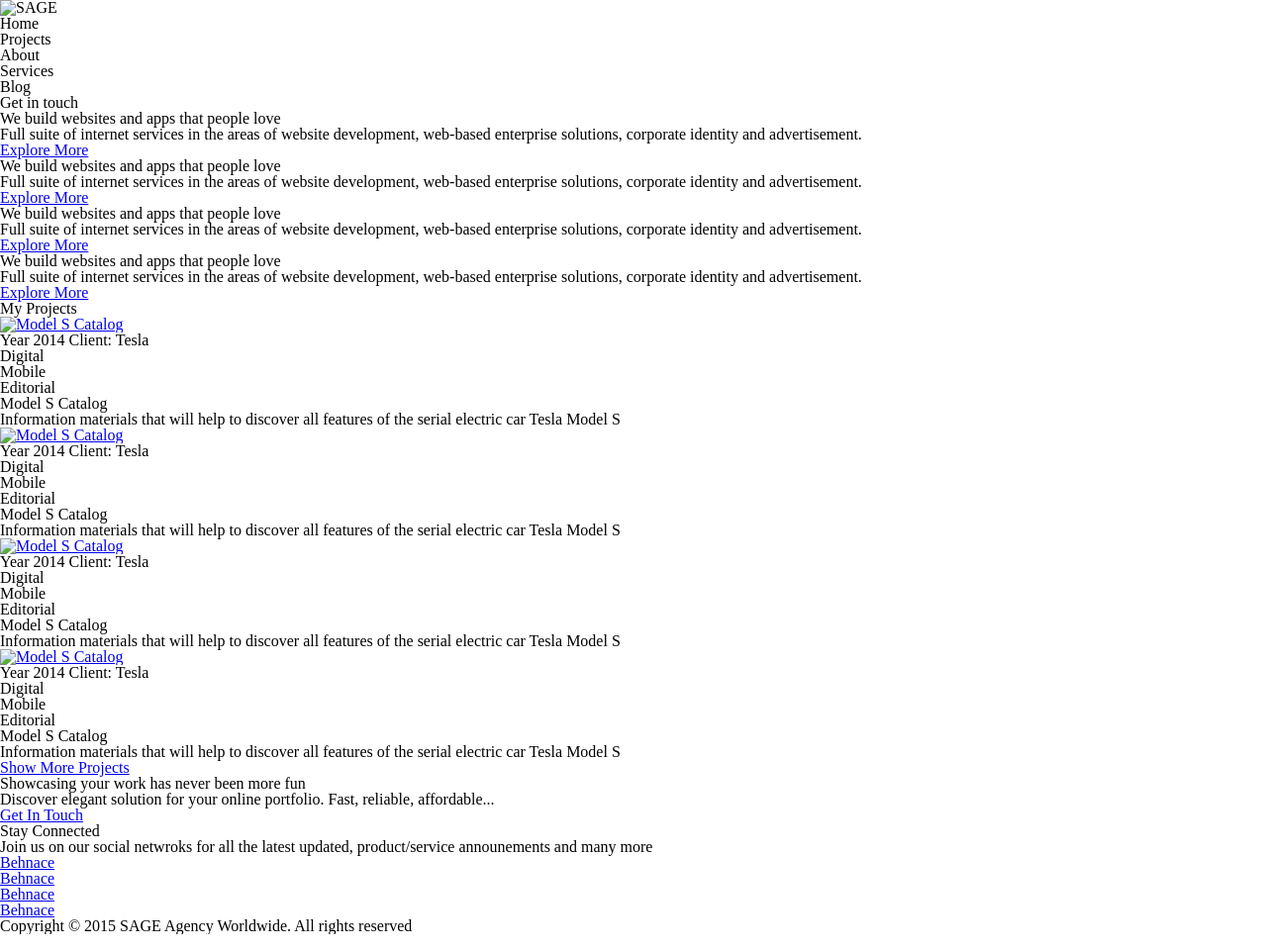
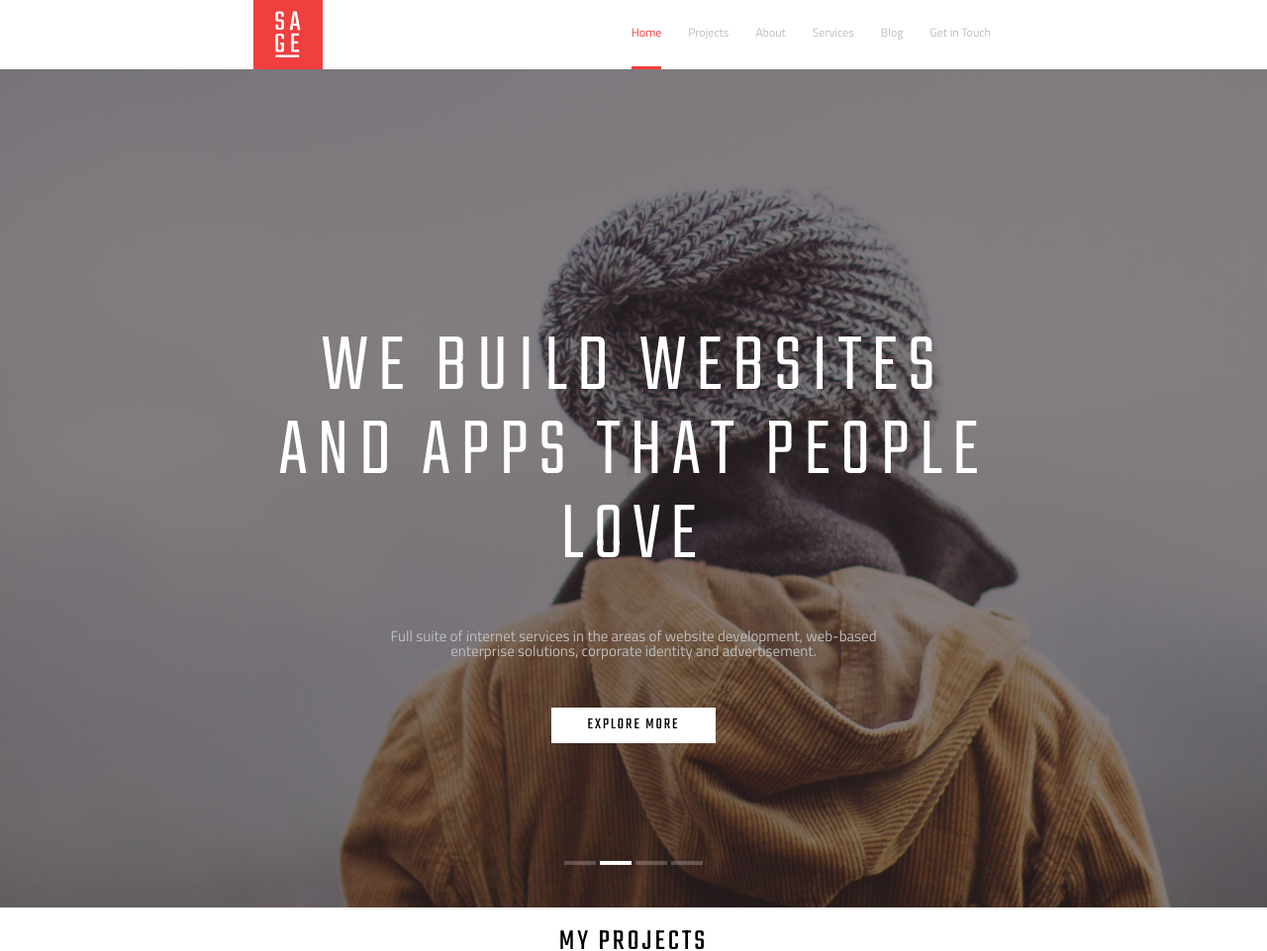
Before and after one commit to ayoubhadi/sage, a plain HTML site: page phase 2/index.html in a window 1280 px wide. Shown: the top 961 px of the page at 99% size. Drawn offline with Linux system fonts and the light colour scheme.

Commit message:
Rough Draft

```diff
--- /dev/null
+++ b/phase 2/css/main.css
@@ -0,0 +1,306 @@
+*{
+	box-sizing: border-box;
+}
+
+img.logo{
+	float:left;
+	width: 70px;
+	height: 70px;
+}
+
+.main_nav{
+	float:right;
+}
+
+.clearfix:after{
+	content: "";
+	display: table;
+	clear: both;
+}
+
+.main_nav ul li{
+	font-family:'Titillium Web', sans-serif;
+	font-weight: 400;
+	color: #bebebe;
+	display:inline-block;
+	margin: 27px 23px 0 0;
+	font-size: 12px;
+}
+
+header.container{
+	width: 60%;
+	min-width: 600px;
+	margin: 0 auto;
+}
+
+.hero_carousel1{
+	background: #30282a url(../img/background.jpg) center center no-repeat;
+	background-size: cover;
+	width: 100%;
+}
+
+.content{
+	text-align:center;
+}
+
+.carousel_content{
+	padding-top: 260px;
+}
+
+.hero_carousel1 h1 {
+    padding-bottom: 50px;
+    font-family: 'Teko', sans-serif;
+    color: #fff;
+    font-size: 85px;
+    font-weight: 300;
+    text-transform: uppercase;
+    width: 60%;
+    min-width: 600px;
+    margin: 0 auto;
+    letter-spacing: 10px;
+}
+
+.hero_carousel1 p {
+    font-family: 'Titillium Web', sans-serif;
+    font-size: 15px;
+    color: #bebebe;
+    width: 40%;
+    text-align: center;
+    margin: 0 auto;
+    margin-bottom: 50px;
+}
+
+.hero_carousel1 a {
+    text-decoration: none;
+    font-family:'Teko', sans-serif;
+    text-transform: uppercase;
+    color: #000;
+    background: #fff;
+    padding: 10px 36px;
+    margin-bottom: 10px;
+    display: inline-block;
+    letter-spacing: 2px;
+    font-size: 16px;
+}
+
+nav.carousel_nav{
+	position: relative;
+	width: 100%;
+	margin: 0 auto;
+	padding-bottom: 40px;
+}
+
+.carousel_nav ul{
+	display: inline-block;
+	margin-top: 100px;
+}
+
+.carousel_nav ul li{
+	display: inline-block;
+	background: #fff;
+	padding: 2px 16px;
+	color: #fff;
+}
+
+section.container {
+    width: 90%;
+    margin: 0 auto;
+}
+
+
+h2{
+	text-align:center;
+	text-transform: uppercase;
+	font-family:'Teko', sans-serif;
+	font-weight: 400;
+	font-size: 30px;
+	padding: 20px 0;
+	letter-spacing: 3px;
+}
+
+h3{
+	width: 100%;
+	text-align: center;
+	text-transform: uppercase;
+	font-family:'Teko', sans-serif;
+	font-weight: 400;
+	font-size: 22px;
+	letter-spacing: 3px;
+	text-decoration: none;
+	margin-top: 15px;
+	margin-bottom: 12px;
+}
+
+img {
+	width: 100%;
+	margin:0 auto;
+}
+
+.tesla{
+	float:left;
+	width: 49%;
+}
+
+
+.discovery{
+	float:right;
+	width: 49%;
+}
+
+.stuhrling{
+	float:left;
+	width:49%;
+	margin-top: 20px;
+}
+
+.infinity{
+	float:right;
+	width:49%;
+	margin-top: 20px;
+}
+
+.tesla p, .discovery p, .stuhrling p, .infinity p{
+	font-family: 'Titillium Web', sans-serif;
+	font-size: 12px;
+	text-align: center;
+	margin-top: 12px;
+	margin-bottom: 20px;
+	color: #bebebe;
+	width: 75%;
+	margin:0 auto;
+	line-height: 15px;
+}
+
+.stuhrling p, .infinity p{
+	margin-bottom: 35px;
+}
+
+section.container a{
+	text-decoration: none;
+	text-align:center;
+    font-family:'Teko', sans-serif;
+    text-transform: uppercase;
+    color: #f63c3c;
+    display: block;
+    letter-spacing: 2px;
+    font-size: 16px;
+    margin:0 auto;
+}
+
+.projects_border{
+	border-bottom: solid #f63c3c;
+	width: 142px;
+}
+
+.main_nav .active{
+	border-bottom: solid #f63c3c;
+	padding-bottom: 28px;
+	color: #f63c3c;
+}
+
+.showcase {
+	text-align:center;
+    background: #f63c3c;
+    padding: 20px 0 40px 0;
+    margin-top: 40px;
+}
+
+.showcase h2{
+	font-family: 'Teko', sans-serif;
+	font-size: 35px;
+	font-weight: 300;
+	text-transform: uppercase;
+	color: #fff;
+	padding-bottom: 15px;
+}
+
+.showcase p{
+	font-family: 'Roboto', sans-serif;
+	font-size: 14px;
+	font-weight: 300;
+	color: #fcd2d2;
+	text-align: center;
+}
+
+.showcase a{
+	text-decoration: none;
+	display: inline-block;
+	font-family: 'Teko', sans-serif;
+	text-transform: uppercase;
+	color: #000;
+	background: #fff;
+	letter-spacing: 2px;
+	font-size: 18px;
+	padding: 12px 68px;
+	margin-top: 15px;
+}
+
+aside.content{
+	padding:40px 0;
+	width: 60%;
+	margin: 0 auto;
+}
+
+aside.content h2{
+
+	text-align:left;
+	padding: 0;
+}
+
+aside.content p{
+	font-family: 'Titillium Web', sans-serif;
+	font-size: 13px;
+	margin-bottom: 30px;
+	color: #bebebe;
+	line-height: 15px;
+	text-align: left;
+}
+
+aside.content ul li{
+
+	display:inline-block;
+	background: #30282a;
+	width: 23%;
+    float: left;
+ 	margin-right: 1.5%;
+    padding: 30px 55px;
+}
+
+aside.content ul li:last-child{
+	margin-right: 0;
+}
+
+aside.content ul li a{
+	letter-spacing: 3px;
+	color: #fff;
+	font-family:'Teko', sans-serif;
+	font-weight: 300;
+	text-decoration: none;
+	text-transform: uppercase;
+	font-size: 20px;
+	line-height: 40px;
+}
+
+.fa{
+	display:block;
+	font-size: 40px;
+}
+
+.footer_container{
+    text-align: center;
+    margin:0 auto;
+    background: #fafafa;
+}
+
+footer.container{
+	width: 60%;
+	margin:20px auto;
+}
+
+footer.container p{
+	font-family: 'Titillium Web', sans-serif;
+	font-size: 11px;
+	color: #bebebe;
+	line-height: 15px;
+	text-align: left;
+}
--- /dev/null
+++ b/phase 2/css/text.css
@@ -0,0 +1,189 @@
+*{
+	box-sizing: border-box;
+}
+
+body{
+	font-family: 'Titillium Web', sans-serif;
+	font-size: 16px;
+	line-height: 1.5;
+	color: #bfbdbf;
+	background: #30282a url(../img/bkgd.jpg) center center no-repeat fixed;
+	background-size: cover;
+}
+
+.clearfix:after{
+	content: "";
+	display: table;
+	clear: both;
+}
+
+a{
+	text-decoration: none;
+}
+
+
+h1, h2, h3, button, time{
+	font-family: 'Teko', sans-serif;
+	color: #fff;
+	font-weight: 300;
+	text-transform: uppercase;
+	letter-spacing: 10px;
+}
+
+h1{
+	font-size: 120px;
+}
+
+h2{
+	font-size: 30px;
+	font-weight: 300;
+    letter-spacing: 3px;
+}
+
+h3{
+	display: inline-block;
+	font-size: 20px;
+    letter-spacing: 2px;
+}
+
+.container{
+	max-width: 1170px;
+	margin: 0 auto;
+	width: 90%;
+}
+
+
+.closed{
+	display: none;
+}
+
+.logo{
+	float: left;
+}
+
+.hamburger{
+	float: right;
+	width: 70px;
+	height: 70px;
+	padding-top: 25px;
+	background-color: #352d2f;
+}
+
+.icon_bar{
+	display: block;
+	width: 24px;
+	height: 2px;
+	margin: 0 auto 3px;
+	background-color: #fff;
+}
+
+header.navigation{
+	margin-bottom: 10%;
+}
+
+
+.lead{
+	font-size: 26px;
+	line-height: 1.3;
+}
+
+.content{
+	width: 60%;
+	margin-bottom: 10%;
+}
+
+.content header{
+	margin-bottom: 30px;
+}
+
+.content section > p{
+	font-size: 18px;
+}
+
+.content section{
+	width: 80%;
+	margin-top: 30px;
+	margin-bottom: 30px;
+}
+
+aside{
+	width: 50%;
+}
+
+section h2{
+	margin-bottom: 16px;
+}
+
+form{
+	margin-top: 40px;
+}
+
+input{
+	font-family: 'Titillium Web', sans-serif;
+    font-size: 16px;
+	color: #555555;
+	border: 1px solid #e5e5e5;
+	padding: 18px 20px;
+	width: 80%;
+}
+
+button{
+    font-size: 20px;
+    background: #f63c3c;
+    letter-spacing: 4px;
+    border: none;
+    padding: 16px 15px;
+    vertical-align: top;
+}
+
+.fa{
+    font-size: 22px;
+    color: #fff;
+    margin-right: 20px;
+}
+
+.fa.fa-facebook{
+	margin-right: 27px;
+}
+
+aside article, aside time{
+    margin-left: 38px;
+}
+
+aside ul li{
+	margin-bottom: 20px;
+}
+
+time{
+	color: #959595;
+	letter-spacing: 1px;
+}
+
+footer, footer a{
+	font-size: 13px;
+	color: #8c8b8c;
+}
+
+footer{
+	margin-bottom: 30px;
+}
+
+.footer-links{
+	float: right;
+}
+
+.footer-links li{
+	display: inline-block;
+}
+.footer-links li:first-child{
+	margin-right: 20px;
+}
+
+
+.copyright{
+	float: left;
+}
+
+.copyright a{
+	color: #fff;
+}
--- a/phase 2/index.html
+++ b/phase 2/index.html
@@ -4,62 +4,70 @@
 	<meta charset="UTF-8">
 	<title>Sage</title>
 	<link rel="stylesheet" href="css/reset.css">
+	<link rel="stylesheet" href="https://maxcdn.bootstrapcdn.com/font-awesome/4.4.0/css/font-awesome.min.css">
+	<link href='https://fonts.googleapis.com/css?family=Titillium+Web:400,300' rel='stylesheet' type='text/css'>
+	<link href='https://fonts.googleapis.com/css?family=Teko:300,400' rel='stylesheet' type='text/css'>
+	<link rel="stylesheet" href="css/main.css">
+
 </head>
 <body>
-	<header>
-		<div class="logo"><img src="img/logo.gif" alt="SAGE"></div>
-		<nav>
+	<header class="container clearfix">
+		<img class="logo" src="img/logo.svg" alt="SAGE">
+		<nav class="main_nav">
 			<ul>
 				<li class="active"><a href="#"></a> Home</li>
-				<li><a href="#"></a> Projects</li>
+				<li><a style="" href="#"></a> Projects</li>
 				<li><a href="#"></a> About</li>
 				<li><a href="#"></a> Services</li>
 				<li><a href="#"></a> Blog</li>
-				<li><a href="#"></a> Get in touch</li>
+				<li><a href="#"></a> Get in Touch</li>
 			</ul>
 		</nav>
 	</header>
 	<main>
 		<section>
-			<nav>
+			<div class="content">
 				<ul>
-					<li class="active"></li>
-					<li></li>
-					<li></li>
-					<li></li>
-				</ul>
-			</nav>
-			<div>
-				<ul>
-					<li>
+					<li class="hero_carousel1">
+						<div class="carousel_content">
+						<h1>We build websites and apps that people love</h1>
+						<p>Full suite of internet services in the areas of website development, web-based enterprise solutions, corporate identity and advertisement.</p>
+						<a href="#">Explore More</a>
+						<nav class="carousel_nav">
+							<ul>
+								<li style="opacity:0.22;"></li>
+								<li></li>
+								<li style="opacity:0.22;"></li>
+								<li style="opacity:0.22;"></li>
+							</ul>
+						</nav>
+					</div>
+					</li>
+					<li style="display:none;">
 						<h1>We build websites and apps that people love</h1>
 						<p>Full suite of internet services in the areas of website development, web-based enterprise solutions, corporate identity and advertisement.</p>
 						<a href="#">Explore More</a>
 					</li>
-					<li>
+					<li style="display:none;">
 						<h1>We build websites and apps that people love</h1>
 						<p>Full suite of internet services in the areas of website development, web-based enterprise solutions, corporate identity and advertisement.</p>
 						<a href="#">Explore More</a>
 					</li>
-					<li>
-						<h1>We build websites and apps that people love</h1>
-						<p>Full suite of internet services in the areas of website development, web-based enterprise solutions, corporate identity and advertisement.</p>
-						<a href="#">Explore More</a>
-					</li>
-					<li>
+					<li style="display:none;">
 						<h1>We build websites and apps that people love</h1>
 						<p>Full suite of internet services in the areas of website development, web-based enterprise solutions, corporate identity and advertisement.</p>
 						<a href="#">Explore More</a>
 					</li>
 				</ul>
 			</div>
-		</section>
-		<section>
+		<section class="container clearfix">
 			<h2>My Projects</h2>
-				<article>
+
+
+				<article class="tesla">
 					<figure>
-						<a href="#"><img src="img/model_s_catalog.jpeg" alt="Model S Catalog"/></a>
-						<figcaption>
+						<a href="#"><img src="img/tesla.jpg" alt="tesla"/></a>
+						<figcaption style="display:none;">
 							<h4>
 								<time datetime="2014">Year 2014</time>
 								Client: Tesla
@@ -74,10 +82,30 @@
 					<h3>Model S Catalog</h3>
 					<p>Information materials that will help to discover all features of the serial electric car Tesla Model S</p>
 				</article>
-				<article>
+
+				<article class="discovery">
 					<figure>
-						<a href="#"><img src="img/model_s_catalog.jpeg" alt="Model S Catalog"/></a>
-						<figcaption>
+						<a href="#"><img src="img/discovery.jpg" alt="discover"/></a>
+						<figcaption style="display:none;">
+							<h4>
+								<time datetime="2014">Year 2014</time>
+								Client: Discovery Channel
+							</h4>
+							<ul>
+								<li>Digital</li>
+								<li>Mobile</li>
+								<li>Editorial</li>
+							</ul>
+						</figcaption>
+					</figure>
+					<h3>Discovery Channel iPad</h3>
+					<p>The space is designed to inspire, and pique curiosity and encourage visitors to express their own creativity</p>
+				</article>
+
+				<article class="stuhrling">
+					<figure>
+						<a href="#"><img src="img/stuhrling.jpg" alt="stuhrling"/></a>
+						<figcaption style="display:none;">
 							<h4>
 								<time datetime="2014">Year 2014</time>
 								Client: Tesla
@@ -89,13 +117,14 @@
 							</ul>
 						</figcaption>
 					</figure>
-					<h3>Model S Catalog</h3>
-					<p>Information materials that will help to discover all features of the serial electric car Tesla Model S</p>
+					<h3>Stuhrling</h3>
+					<p>Flexible multi-concept portfolio theme  based on WordPress. Built by designers, for designers, creative agencies and studios.</p>
 				</article>
-				<article>
+
+				<article class="infinity">
 					<figure>
-						<a href="#"><img src="img/model_s_catalog.jpeg" alt="Model S Catalog"/></a>
-						<figcaption>
+						<a href="#"><img src="img/infinity.jpg" alt="infinity"/></a>
+						<figcaption style="display:none;">
 							<h4>
 								<time datetime="2014">Year 2014</time>
 								Client: Tesla
@@ -107,54 +136,38 @@
 							</ul>
 						</figcaption>
 					</figure>
-					<h3>Model S Catalog</h3>
-					<p>Information materials that will help to discover all features of the serial electric car Tesla Model S</p>
+					<h3>Infinity Spaces</h3>
+					<p>Infinity &infin; is an abstract concept describing something without any limit and is relevant in a number of fields</p>
 				</article>
-				<article>
-					<figure>
-						<a href="#"><img src="img/model_s_catalog.jpeg" alt="Model S Catalog"/></a>
-						<figcaption>
-							<h4>
-								<time datetime="2014">Year 2014</time>
-								Client: Tesla
-							</h4>
-							<ul>
-								<li>Digital</li>
-								<li>Mobile</li>
-								<li>Editorial</li>
-							</ul>
-						</figcaption>
-					</figure>
-					<h3>Model S Catalog</h3>
-					<p>Information materials that will help to discover all features of the serial electric car Tesla Model S</p>
-				</article>
-				<a href="#">Show More Projects</a>
+				<a class="projects_border" href="#">Show More Projects</a>
 		</section>
-		<section>
+		<section class="showcase">
 			<h2>Showcasing your work has never been more fun</h2>
 			<p>Discover elegant solution for your online portfolio. Fast, reliable, affordable...</p>
 			<a href="#">Get In Touch</a>
 		</section>
-		<aside>
+		<section class="footer_container">
+		<aside class="content">
 			<h2>Stay Connected</h2>
 			<p>Join us on our social netwroks for all the latest updated, product/service announements and many more</p>
-			<ul>
+			<ul class="clearfix">
 				<li>
-					<a href="#" target="_blank">Behnace</a>
+					<a href="#" target="_blank"><i class="fa fa-behance"></i>Behance</a>
 				</li>
 				<li>
-					<a href="#" target="_blank">Behnace</a>
+					<a href="#" target="_blank"><i class="fa fa-facebook"></i>Facebook</a>
 				</li>
 				<li>
-					<a href="#" target="_blank">Behnace</a>
+					<a href="#" target="_blank"><i class="fa fa-pinterest"></i>Pinterest</a>
 				</li>
 				<li>
-					<a href="#" target="_blank">Behnace</a>
+					<a href="#" target="_blank"><i class="fa fa-linkedin"></i>Linkedin</a>
 				</li>
 			</ul>
 		</aside>
+	</section>
 	</main>
-	<footer>
+	<footer class="container">
 		<p>Copyright &copy; 2015 SAGE Agency Worldwide. All rights reserved</p>
 	</footer>
 </body>
```
Also changed, not shown: phase 2/img/discovery.jpg (added), phase 2/img/infinity.jpg (added), phase 2/img/stuhrling.jpg (added), phase 2/img/tesla.jpg (added).
